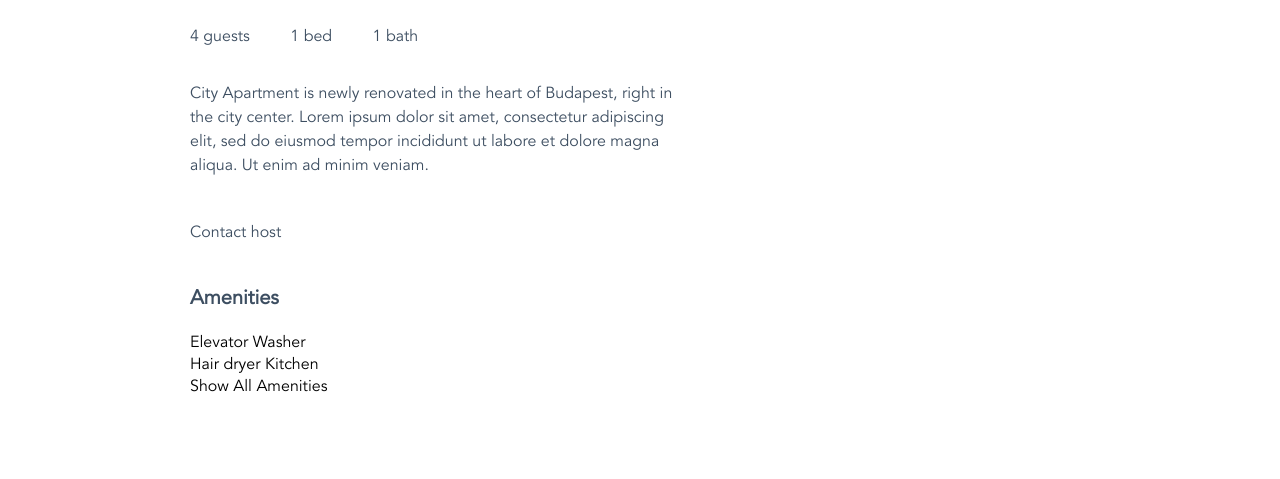
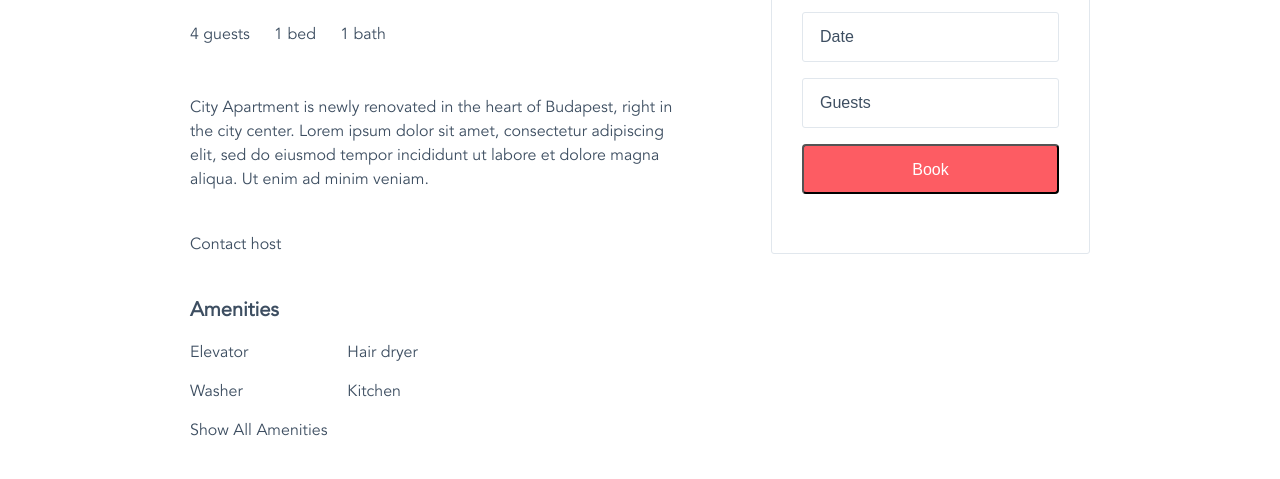
Before and after one commit to Annetastar/Airbnb_1, a plain HTML site: page src/index.html in a window 1280 px wide. Shown: the part 639-1118 px from the top of the page. Before the commit the page ends 1036 px from the top, so only its background shows below. Drawn offline with Linux system fonts and the light colour scheme.

Commit message:
With booking

```diff
--- a/src/index.html
+++ b/src/index.html
@@ -40,17 +40,29 @@
          <p class="section__apartament_about">City Apartment is newly renovated in the heart of Budapest, right in the city center. Lorem ipsum dolor sit amet, consectetur adipiscing elit, sed do eiusmod tempor incididunt ut labore et dolore magna aliqua. Ut enim ad minim veniam.</p>
          <span class="section__apartament_about_contact-host">Contact host</span>
          <h6 class="section__apartament_amenities_title">Amenities</h6>
+       <div class="section__apartament_amenities_box">
          <div class="section__apartament_amenities_box-1">
-           <span>Elevator</span>
-           <span>Washer</span>
+           <span class="section__apartament_amenities_box-1_elevator">Elevator</span>
+           <span class="section__apartament_amenities_box-1_washer">Washer</span>
          </div>
          <div class="section__apartament_amenities_box-2">
-           <span>Hair dryer</span>
-           <span>Kitchen</span>
+           <span class="section__apartament_amenities_box-2_hair">Hair dryer</span>
+           <span class="section__apartament_amenities_box-2_kitchen">Kitchen</span>
          </div>
          </div>
-       <span>Show All Amenities</span>
+           <span class="section__apartament_show">Show All Amenities</span>
+         </div>
      </div>
+     <form class="section_booking" method="post">
+       <span class="section_booking_price">25$ per night</span>
+       <label>
+         <input type="text" placeholder="Date">
+       </label>
+       <label>
+         <input type="number" placeholder="Guests">
+       </label>
+       <button class="section_booking_button">Book</button>
+     </form>
    </section>
 
  </main>
--- a/src/style.scss
+++ b/src/style.scss
@@ -48,14 +48,18 @@ body {
   }
 }
 .section {
-  padding: 0 calc(50% - 450px);
+  display: flex;
+  justify-content: space-between;
+  padding: 39px calc(50% - 450px);
   &__apartament {
+    display: flex;
+    flex-direction: column;
     &_title {
       font-family: Avenir;
       font-size: 36px;
       line-height: 42px;
       color: #3D4E61;
-      margin-top: 39px;
+      margin-top: 0;
       margin-bottom: 10px;
     }
     &_under-title {
@@ -90,16 +94,87 @@ body {
         margin-bottom: 44px;
       }
     }
-    &_amenities_title {
+    &_amenities {
+      &_title {
         margin-top: 0;
         margin-bottom: 22px;
         font-size: 20px;
         line-height: 23px;
         color: #3D4E61;
       }
-    &_box-1 {
+      &_box {
+        display: flex;
+        &-1 {
           display: flex;
           flex-direction: column;
+          font-size: 16px;
+          line-height: 19px;
+          color: #3D4E61;
+          margin-right: 20%;
+          margin-bottom: 20px;
+          &_elevator {
+            display: inline-block;
+            margin-bottom: 20px;
+          }
+        }
+
+        &-2 {
+          display: flex;
+          flex-direction: column;
+          font-size: 16px;
+          line-height: 19px;
+          color: #3D4E61;
+          &_hair {
+            display: inline-block;
+            margin-bottom: 20px;
+          }
+        }
+      }
+    }
+    &_show {
+      font-size: 16px;
+      line-height: 19px;
+      color: #3D4E61;
+    }
+  }
+  &_booking {
+    height: 330px;
+    width: 319px;
+    border: 1px solid #E1E7ED;
+    box-sizing: border-box;
+    border-radius: 3px;
+    padding: 30px;
+    display: flex;
+    flex-direction: column;
+    &_price {
+      margin-bottom: 35px;
+    }
+    >label {
+      width: 100%;
+      margin-bottom: 16px;
+      >input {
+        width: 100%;
+        height: 50px;
+        border: 1px solid #E1E7ED;
+        box-sizing: border-box;
+        border-radius: 3px;
+        padding: 14px 0 14px 17px;
+        &::placeholder {
+          font-size: 16px;
+          line-height: 19px;
+          color: #3D4E61;
+        }
+      }
+    }
+    &_button {
+      width: 100%;
+      height: 50px;
+      background: #FD5C63;
+      border-radius: 4px;
+      color: #fff;
+      font-size: 16px;
+      line-height: 19px;
+      text-align: center;
     }
   }
 }
```
Also changed, not shown: src/style.css, 1 other file. Lines whose indentation alone changed are shown as unchanged.
